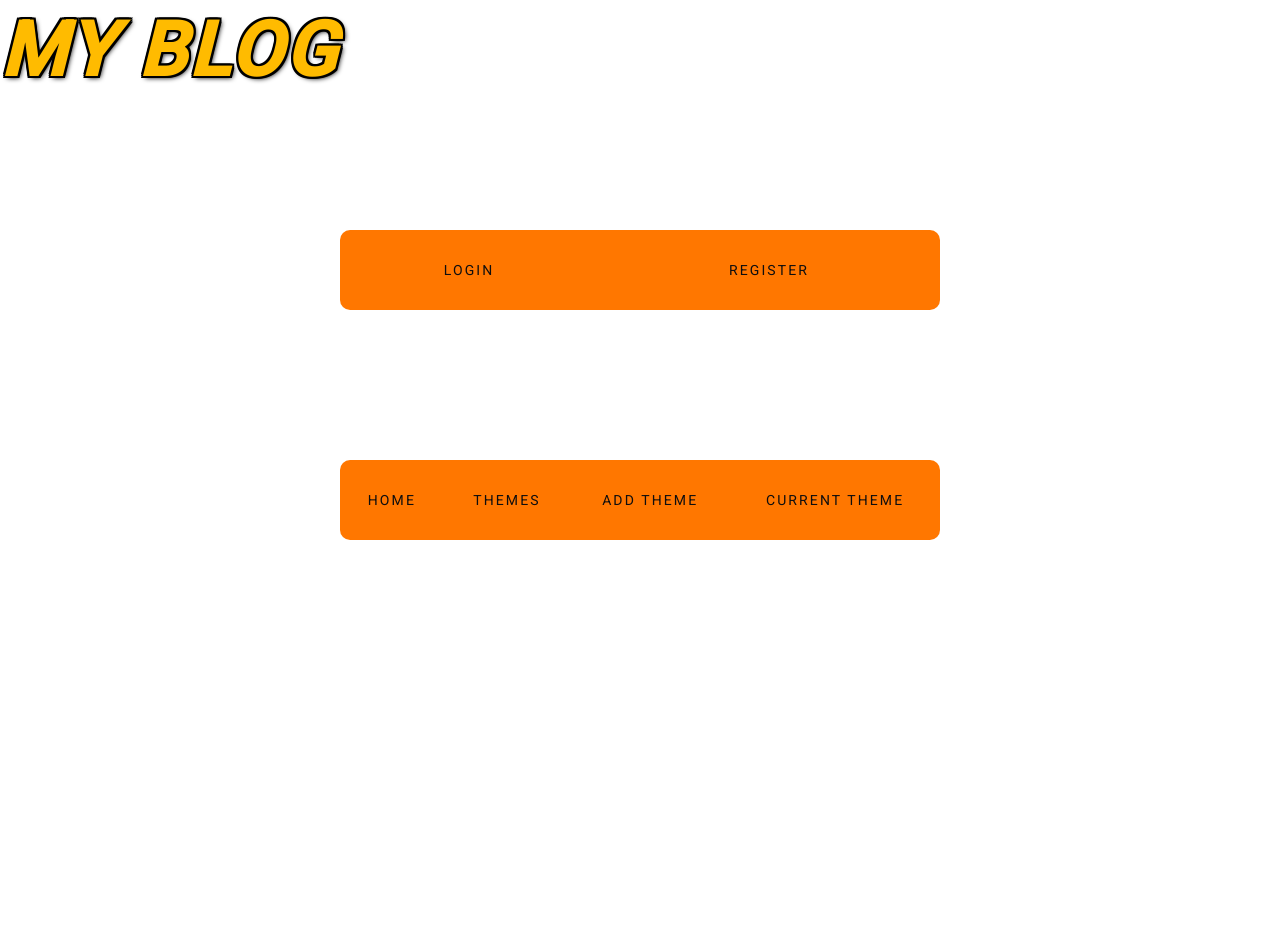
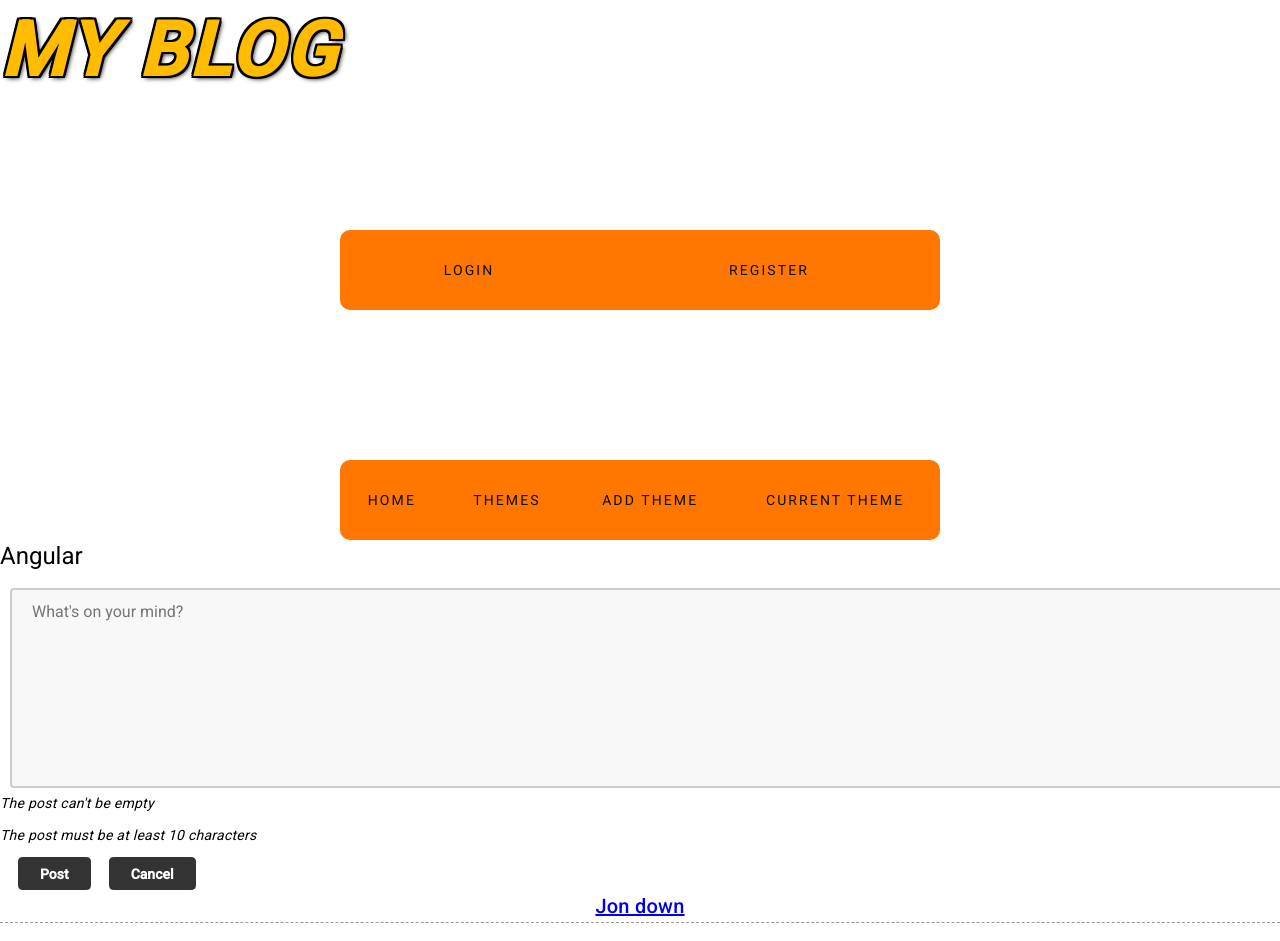
Before and after one commit to fasxmel/Angular-forum, an Angular app: page /add-theme in a window 1280 px wide. Before the commit this address led to /. Shown: the top 941 px of the page. Before the commit the page ends 820 px from the top, so only its background shows below. Built offline with nearby package versions, Linux system fonts and the light colour scheme.

Commit message:
add funct of add new theme

```diff
--- a/src/app/api.service.ts
+++ b/src/app/api.service.ts
@@ -17,6 +17,16 @@ export class ApiService {
 
   }
 
+  getOneTheme(id: string) {
+    const { apiUrl } = environment;
+    return this.http.get<Theme>(`${apiUrl}/themes/${id}`);
+  }
+
+  addTheme(themeName: string, postText: string) {
+    return this.http.post<Theme>('/api/themes', {themeName, postText});
+  }
+
+
   getPosts(limit?: number) {
     const { apiUrl } = environment;
 
--- a/src/app/theme/add-theme/add-theme.component.css
+++ b/src/app/theme/add-theme/add-theme.component.css
@@ -106,3 +106,32 @@ background: linear-gradient(to bottom, #ef473a, #cb2d3e);
 .user__info > small {
   color: #666;
 }
+textarea{
+  margin-left: 10px;
+  width: 100%;
+  height: 200px;
+  padding: 12px 20px;
+  box-sizing: border-box;
+  border: 2px solid #ccc;
+  border-radius: 4px;
+  background-color: #f8f8f8;
+  font-size: 16px;
+  resize: none;
+}
+
+ button {
+  margin-left: 1rem;
+  padding: 0.4em 1.5em;
+  border: 1px solid #333333;
+  border-radius: 0.3em;
+  background: #333333;
+  color: white;
+  font-weight: bold;
+  cursor: pointer;
+  transition: 0.3s;
+}
+
+button:hover {
+  background: white;
+  color: #333333;
+}
--- a/src/app/theme/add-theme/add-theme.component.html
+++ b/src/app/theme/add-theme/add-theme.component.html
@@ -1,21 +1,25 @@
-<div class="container">
-    <div class="card">
-      <div class="card__header">
-        <img src="https://encrypted-tbn0.gstatic.com/images?q=tbn:ANd9GcTIzlUdtwKcWqryMklZhA0uxd0hQTuikDgDZQ&s" alt="card__image" class="card__image" width="600">
-      </div>
-      <div class="card__body">
-        <span class="tag tag-blue">Angular</span>
-        <h4>What's new in 2022 Angular17</h4>
-        <p>Lorem ipsum dolor sit amet consectetur adipisicing elit. Sequi perferendis molestiae non nemo doloribus. Doloremque, nihil! At ea atque quidem!</p>
-      </div>
-      <div class="card__footer">
-        <div class="user">
-          <img src="https://i.pravatar.cc/40?img=1" alt="user__image" class="user__image">
-          <div class="user__info">
-            <h5>John Doe</h5>
-            <small>2h ago</small>
+<section  class="articles">
+  <h1>Angular</h1>
+  <article>
+    <div class="article-wrapper">
+      <div class="article-body">
+        <div class="textArea">
+        <textarea name="postText" id="postText" placeholder="What's on your mind?" cols="75" rows="10"></textarea>
+        <p class="error"> The post can't be empty</p>
+        <p class="error"> The post must be at least 10 characters</p>
+        </div>
+        <div class="buttuns">
+           <button class="post">Post</button>
+           <button class="cancel">Cancel</button>
+        </div>
+        <a routerLink="/:themeId" class="read-more">
+          <h2>Jon down</h2>
+        </a>
+          <div class="nick-name">
+              <p>Likes: <span>5</span></p><p>Date:
+                <time>2345678</time></p>
           </div>
-        </div>
       </div>
     </div>
-  </div>
+  </article>
+</section>
--- a/src/app/theme/theme.routing.module.ts
+++ b/src/app/theme/theme.routing.module.ts
@@ -13,7 +13,7 @@ const routes: Routes = [
            { path: ':themeId', component: CurrentThemeComponent },
       ]},
 
-      { path: 'add-theme', component: AddThemeComponent, canActivate: [AuthActivate] },
+      { path: 'add-theme', component: AddThemeComponent},
       { path: 'current-theme', component: CurrentThemeComponent },
 
 ]
```
Also changed, not shown: src/app/core/header/header.component.html (+0 -13 lines), src/app/theme/add-theme/add-theme.component.ts (line endings or trailing spaces).
